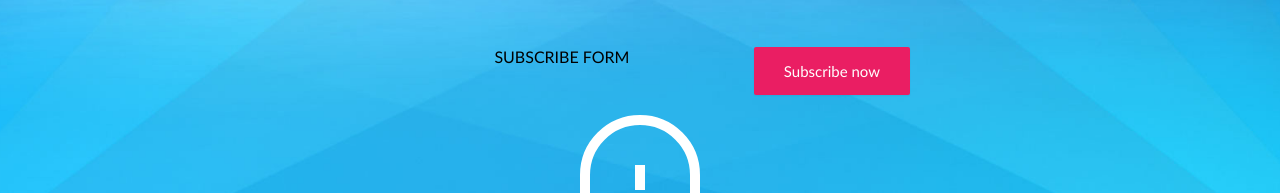
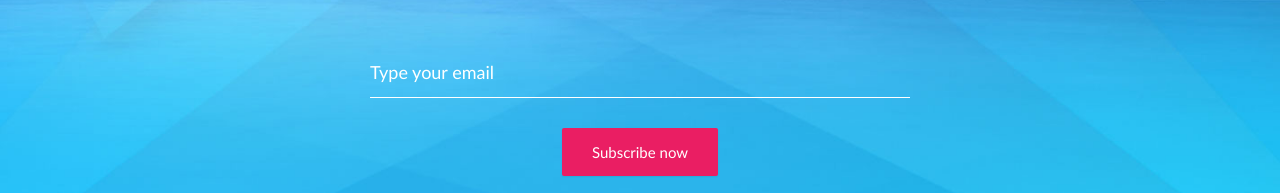
Before and after one commit to Lisishe/5-Coming-soon, a plain HTML site: page index.htm in a window 1280 px wide. Shown: the part 535-728 px from the top of the page. Drawn offline with Linux system fonts and the light colour scheme.

Commit message:
Subscribe form

```diff
--- a/css/main.css
+++ b/css/main.css
@@ -55,7 +55,25 @@
             margin-bottom: 20px;
         }
 
-        @media (max-width: 700px) {
+        .hero > .row > form > input {
+         width:100%;
+         background-color: transparent;
+         border-bottom-color: #fff;
+         color: #fff;
+         outline: none;
+        }
+
+
+        .hero > .row > form > input::placeholder {
+            color: #fff;
+
+           }
+
+        .hero > .row > form > .btn {
+            float: none;
+           }
+
+@media (max-width: 700px) {
             .hero > .row {
             width: 100%;
             margin-left: 0;
--- a/index.htm
+++ b/index.htm
@@ -43,7 +43,7 @@
               </div>
             </div>
             <form>
-                SUBSCRIBE FORM
+                <input type="email" name="subscribe-email" placeholder="Type your email">
                 <div class="btn">Subscribe now</div>
             </form>
             <div class="mouse">
```
